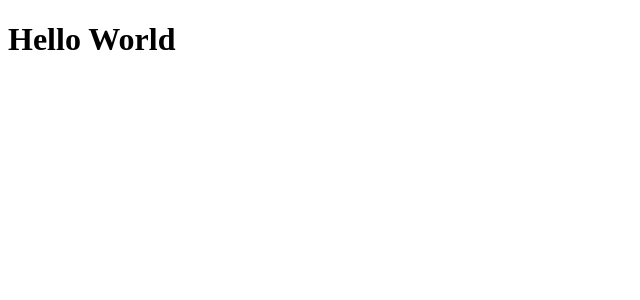
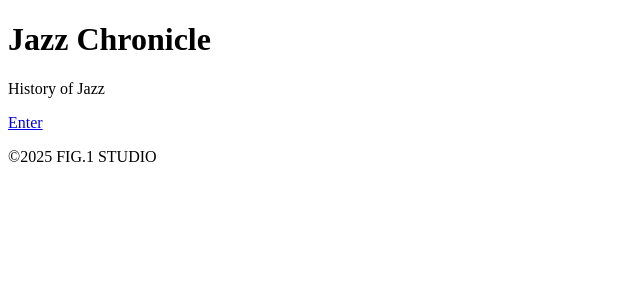
Before and after one commit to ksd210-fig/jazz_chronicle, a Next.js app: page / in a window 1280 px wide. Shown: the top 300 px of the page, without its empty margins (0-640 px from the left). Built offline with nearby package versions, Linux system fonts and the light colour scheme.

Commit message:
메인 페이지 레이아웃

```diff
--- a/app/page.tsx
+++ b/app/page.tsx
@@ -1,7 +1,12 @@
+import Link from "next/link";
+
 export default function Home() {
   return(
     <div>
-      <h1>Hello World</h1>
+      <h1>Jazz Chronicle</h1>
+      <p>History of Jazz</p>
+      <Link href="/01_how_to_enjoy">Enter</Link>
+      <p>©2025 FIG.1 STUDIO</p>
     </div>
   )
 }
```
